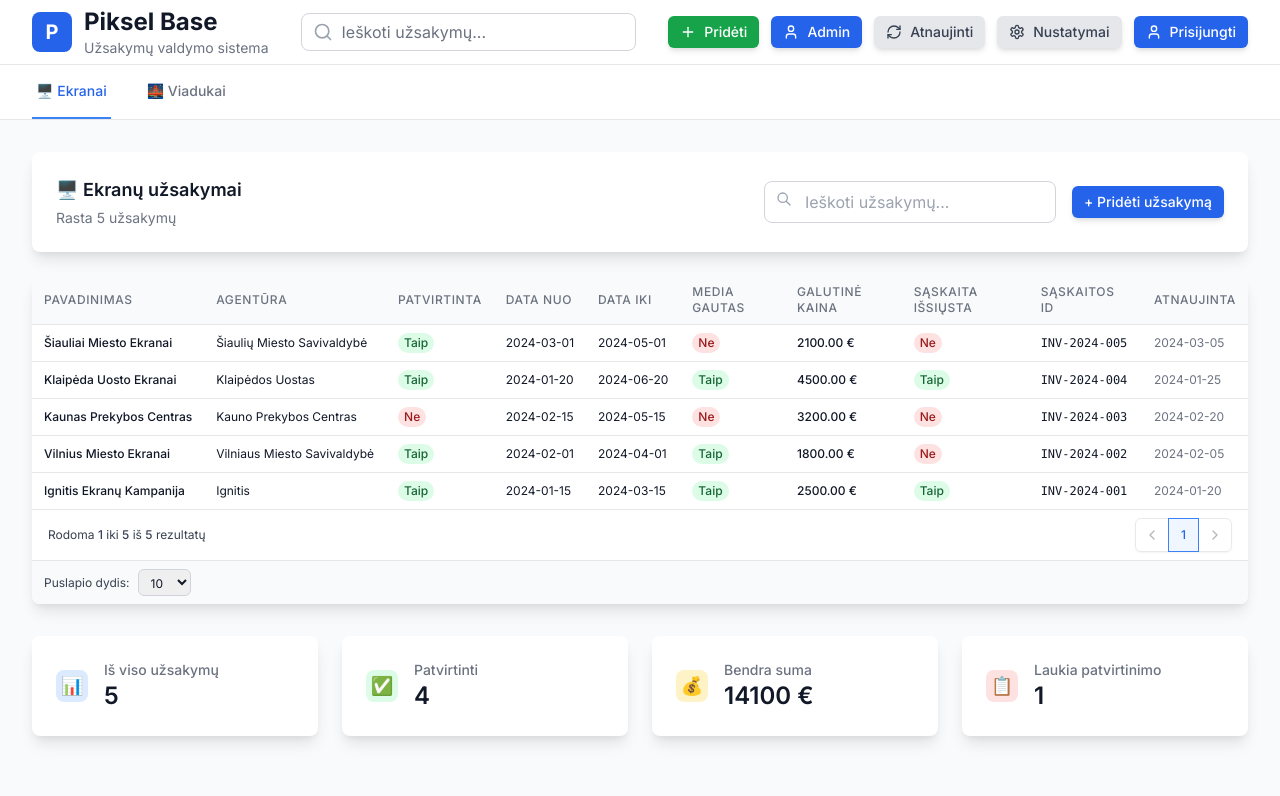
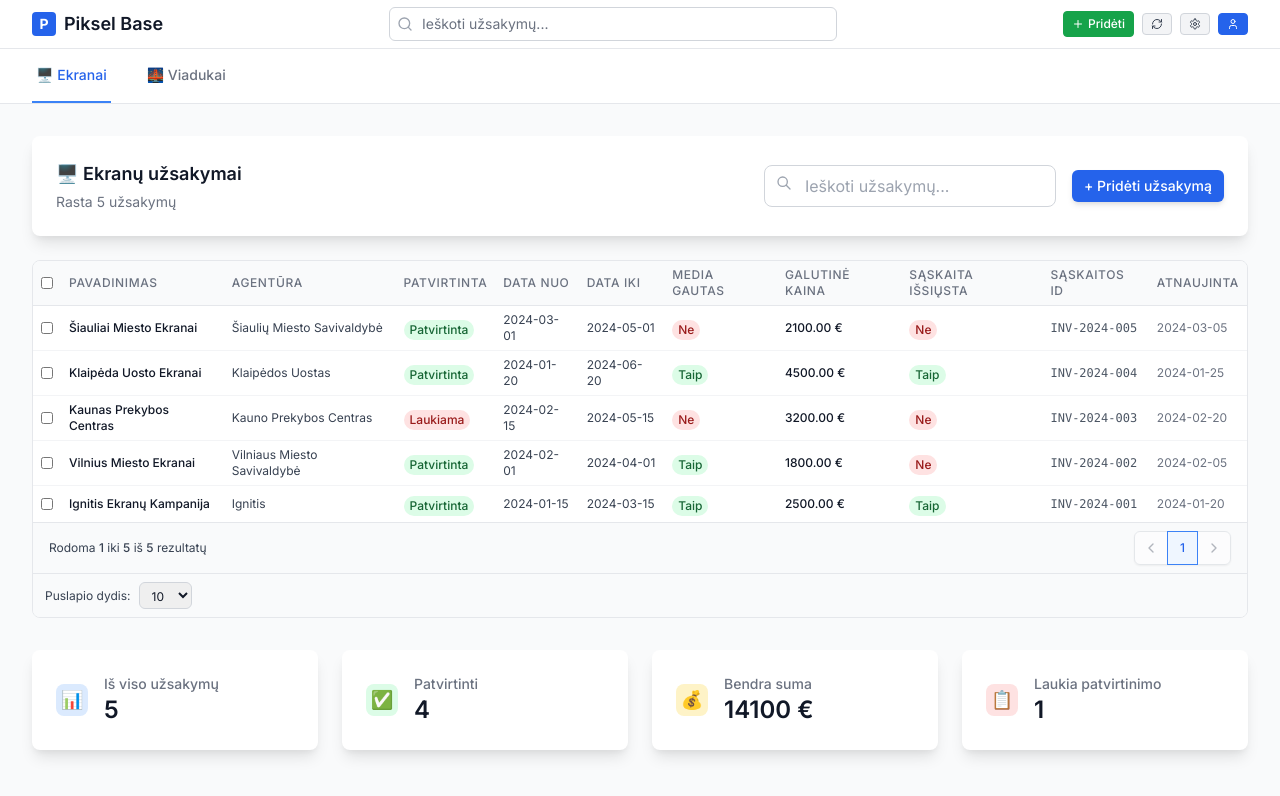
Before and after one commit to rentcas-pixel/piksel-base, a Next.js app: page / in a window 1280 px wide. Shown: the top 796 px of the page. Built offline with nearby package versions, Linux system fonts and the light colour scheme.

Commit message:
Implement clean table design with checkboxes and compact layout similar to reference image

```diff
--- a/components/Header.tsx
+++ b/components/Header.tsx
@@ -22,78 +22,67 @@ export default function Header() {
   }
 
   return (
-    <header className="bg-white border-b border-neutral-200 shadow-sm">
+    <header className="bg-white border-b border-gray-200">
       <div className="max-w-7xl mx-auto px-4 sm:px-6 lg:px-8">
-        <div className="flex justify-between items-center h-16">
+        <div className="flex justify-between items-center h-12">
           {/* Logo ir pavadinimas */}
-          <div className="flex items-center space-x-3">
-            <div className="w-10 h-10 bg-primary-600 rounded-lg flex items-center justify-center">
-              <span className="text-white font-bold text-xl">P</span>
+          <div className="flex items-center space-x-2">
+            <div className="w-6 h-6 bg-blue-600 rounded flex items-center justify-center">
+              <span className="text-white font-bold text-sm">P</span>
             </div>
             <div>
-              <h1 className="text-2xl font-bold text-neutral-900">Piksel Base</h1>
-              <p className="text-sm text-neutral-500">Užsakymų valdymo sistema</p>
+              <h1 className="text-lg font-semibold text-gray-900">Piksel Base</h1>
             </div>
           </div>
 
           {/* Paieškos laukas */}
-          <div className="flex-1 max-w-lg mx-8">
+          <div className="flex-1 max-w-md mx-6">
             <form onSubmit={handleSearch} className="relative">
-              <div className="absolute inset-y-0 left-0 pl-3 flex items-center pointer-events-none">
-                <Search className="h-5 w-5 text-neutral-400" />
+              <div className="absolute inset-y-0 left-0 pl-2 flex items-center pointer-events-none">
+                <Search className="h-4 w-4 text-gray-400" />
               </div>
               <input
                 type="text"
                 value={searchQuery}
                 onChange={(e) => setSearchQuery(e.target.value)}
                 placeholder="Ieškoti užsakymų..."
-                className="block w-full pl-10 pr-3 py-2 border border-neutral-300 rounded-lg leading-5 bg-white placeholder-neutral-500 focus:outline-none focus:placeholder-neutral-400 focus:ring-1 focus:ring-primary-500 focus:border-primary-500"
+                className="block w-full pl-8 pr-3 py-1.5 text-sm border border-gray-300 rounded-md bg-white placeholder-gray-500 focus:outline-none focus:ring-1 focus:ring-blue-500 focus:border-blue-500"
               />
             </form>
           </div>
 
           {/* Veiksmų mygtukai */}
-          <div className="flex items-center space-x-3">
+          <div className="flex items-center space-x-2">
             {/* Pridėti mygtukas */}
-            <button className="btn-success flex items-center space-x-2">
-              <Plus className="h-4 w-4" />
+            <button className="inline-flex items-center px-2 py-1 text-xs font-medium text-white bg-green-600 hover:bg-green-700 rounded border border-green-600">
+              <Plus className="h-3 w-3 mr-1" />
               <span className="hidden sm:inline">Pridėti</span>
             </button>
 
-            {/* Admin mygtukas */}
-            <button className="btn-primary flex items-center space-x-2">
-              <User className="h-4 w-4" />
-              <span className="hidden sm:inline">Admin</span>
-            </button>
-
             {/* Refresh mygtukas */}
-            <button className="btn-neutral flex items-center space-x-2">
-              <RefreshCw className="h-4 w-4" />
-              <span className="hidden sm:inline">Atnaujinti</span>
+            <button className="inline-flex items-center px-2 py-1 text-xs font-medium text-gray-700 bg-gray-100 hover:bg-gray-200 rounded border border-gray-300">
+              <RefreshCw className="h-3 w-3" />
             </button>
 
             {/* Settings mygtukas */}
-            <button className="btn-neutral flex items-center space-x-2">
-              <Settings className="h-4 w-4" />
-              <span className="hidden sm:inline">Nustatymai</span>
+            <button className="inline-flex items-center px-2 py-1 text-xs font-medium text-gray-700 bg-gray-100 hover:bg-gray-200 rounded border border-gray-300">
+              <Settings className="h-3 w-3" />
             </button>
 
             {/* Autentifikavimo mygtukas */}
             {isAuthenticated ? (
               <button
                 onClick={handleLogout}
-                className="btn-neutral flex items-center space-x-2"
+                className="inline-flex items-center px-2 py-1 text-xs font-medium text-gray-700 bg-gray-100 hover:bg-gray-200 rounded border border-gray-300"
               >
-                <LogOut className="h-4 w-4" />
-                <span className="hidden sm:inline">Atsijungti</span>
+                <LogOut className="h-3 w-3" />
               </button>
             ) : (
               <button
                 onClick={handleLogin}
-                className="btn-primary flex items-center space-x-2"
+                className="inline-flex items-center px-2 py-1 text-xs font-medium text-white bg-blue-600 hover:bg-blue-700 rounded border border-blue-600"
               >
-                <User className="h-4 w-4" />
-                <span className="hidden sm:inline">Prisijungti</span>
+                <User className="h-3 w-3" />
               </button>
             )}
           </div>
--- a/components/OrdersTable.tsx
+++ b/components/OrdersTable.tsx
@@ -17,6 +17,7 @@ export default function OrdersTable({ orders, onOrderClick }: OrdersTableProps)
   const [sortDirection, setSortDirection] = useState<SortDirection>('desc')
   const [currentPage, setCurrentPage] = useState(1)
   const [pageSize, setPageSize] = useState(10)
+  const [selectedOrders, setSelectedOrders] = useState<Set<number>>(new Set())
 
   const handleSort = (field: SortField) => {
     if (sortField === field) {
@@ -69,13 +70,39 @@ export default function OrdersTable({ orders, onOrderClick }: OrdersTableProps)
     )
   }
 
+  const handleSelectOrder = (orderId: number) => {
+    const newSelected = new Set(selectedOrders)
+    if (newSelected.has(orderId)) {
+      newSelected.delete(orderId)
+    } else {
+      newSelected.add(orderId)
+    }
+    setSelectedOrders(newSelected)
+  }
+
+  const handleSelectAll = () => {
+    if (selectedOrders.size === currentOrders.length) {
+      setSelectedOrders(new Set())
+    } else {
+      setSelectedOrders(new Set(currentOrders.map(order => order.id)))
+    }
+  }
+
   return (
-    <div className="bg-white rounded-lg shadow-card overflow-hidden">
+    <div className="bg-white border border-gray-200 rounded-lg overflow-hidden">
       {/* Table */}
       <div className="overflow-x-auto">
-        <table className="min-w-full divide-y divide-neutral-200">
-          <thead className="bg-neutral-50">
-            <tr>
+        <table className="min-w-full">
+          <thead className="bg-gray-50">
+            <tr className="border-b border-gray-200">
+              <th className="w-4 px-2 py-1.5">
+                <input
+                  type="checkbox"
+                  checked={selectedOrders.size === currentOrders.length && currentOrders.length > 0}
+                  onChange={handleSelectAll}
+                  className="w-3 h-3 text-blue-600 border-gray-300 rounded focus:ring-blue-500"
+                />
+              </th>
               {[
                 { key: 'pavadinimas', label: 'Pavadinimas' },
                 { key: 'agentura', label: 'Agentūra' },
@@ -90,7 +117,7 @@ export default function OrdersTable({ orders, onOrderClick }: OrdersTableProps)
               ].map(({ key, label }) => (
                 <th
                   key={key}
-                  className="table-header cursor-pointer hover:bg-neutral-100 transition-colors duration-150"
+                  className="px-2 py-1.5 text-left text-xs font-medium text-gray-500 uppercase tracking-wider cursor-pointer hover:bg-gray-100 transition-colors duration-150"
                   onClick={() => handleSort(key as SortField)}
                 >
                   <div className="flex items-center space-x-0.5">
@@ -101,35 +128,57 @@ export default function OrdersTable({ orders, onOrderClick }: OrdersTableProps)
               ))}
             </tr>
           </thead>
-          <tbody className="bg-white divide-y divide-neutral-200">
+          <tbody className="bg-white divide-y divide-gray-100">
             {currentOrders.map((order) => (
               <tr
                 key={order.id}
-                className="table-row"
-                onClick={() => onOrderClick(order)}
+                className="hover:bg-gray-50 transition-colors duration-150 cursor-pointer border-b border-gray-100"
               >
-                <td className="table-cell font-medium">{order.pavadinimas}</td>
-                <td className="table-cell">{order.agentura}</td>
-                <td className="table-cell">
-                  <span className={`status-badge ${order.patvirtinta ? 'status-success' : 'status-danger'}`}>
-                    {order.patvirtinta ? 'Taip' : 'Ne'}
+                <td className="w-4 px-2 py-1.5">
+                  <input
+                    type="checkbox"
+                    checked={selectedOrders.has(order.id)}
+                    onChange={(e) => {
+                      e.stopPropagation()
+                      handleSelectOrder(order.id)
+                    }}
+                    className="w-3 h-3 text-blue-600 border-gray-300 rounded focus:ring-blue-500"
+                  />
+                </td>
+                <td className="px-2 py-1.5 text-xs font-medium text-gray-900" onClick={() => onOrderClick(order)}>{order.pavadinimas}</td>
+                <td className="px-2 py-1.5 text-xs text-gray-700" onClick={() => onOrderClick(order)}>{order.agentura}</td>
+                <td className="px-2 py-1.5" onClick={() => onOrderClick(order)}>
+                  <span className={`inline-flex px-1.5 py-0.5 rounded-full text-xs font-medium ${
+                    order.patvirtinta
+                      ? 'bg-green-100 text-green-800'
+                      : 'bg-red-100 text-red-800'
+                  }`}>
+                    {order.patvirtinta ? 'Patvirtinta' : 'Laukiama'}
                   </span>
                 </td>
-                <td className="table-cell">{formatDate(order.dataNuo)}</td>
-                <td className="table-cell">{formatDate(order.dataIki)}</td>
-                <td className="table-cell">
-                  <span className={`status-badge ${order.mediaGautas ? 'status-success' : 'status-danger'}`}>
+                <td className="px-2 py-1.5 text-xs text-gray-700" onClick={() => onOrderClick(order)}>{formatDate(order.dataNuo)}</td>
+                <td className="px-2 py-1.5 text-xs text-gray-700" onClick={() => onOrderClick(order)}>{formatDate(order.dataIki)}</td>
+                <td className="px-2 py-1.5" onClick={() => onOrderClick(order)}>
+                  <span className={`inline-flex px-1.5 py-0.5 rounded-full text-xs font-medium ${
+                    order.mediaGautas
+                      ? 'bg-green-100 text-green-800'
+                      : 'bg-red-100 text-red-800'
+                  }`}>
                     {order.mediaGautas ? 'Taip' : 'Ne'}
                   </span>
                 </td>
-                <td className="table-cell font-medium">{formatPrice(order.galutineKaina)}</td>
-                <td className="table-cell">
-                  <span className={`status-badge ${order.saskaitaIssiusta ? 'status-success' : 'status-danger'}`}>
+                <td className="px-2 py-1.5 text-xs font-medium text-gray-900" onClick={() => onOrderClick(order)}>{formatPrice(order.galutineKaina)}</td>
+                <td className="px-2 py-1.5" onClick={() => onOrderClick(order)}>
+                  <span className={`inline-flex px-1.5 py-0.5 rounded-full text-xs font-medium ${
+                    order.saskaitaIssiusta
+                      ? 'bg-green-100 text-green-800'
+                      : 'bg-red-100 text-red-800'
+                  }`}>
                     {order.saskaitaIssiusta ? 'Taip' : 'Ne'}
                   </span>
                 </td>
-                <td className="table-cell font-mono text-xs">{order.saskaitosId}</td>
-                <td className="table-cell text-neutral-500">{formatDate(order.atnaujinta)}</td>
+                <td className="px-2 py-1.5 text-xs font-mono text-gray-600" onClick={() => onOrderClick(order)}>{order.saskaitosId}</td>
+                <td className="px-2 py-1.5 text-xs text-gray-500" onClick={() => onOrderClick(order)}>{formatDate(order.atnaujinta)}</td>
               </tr>
             ))}
           </tbody>
@@ -137,7 +186,7 @@ export default function OrdersTable({ orders, onOrderClick }: OrdersTableProps)
       </div>
 
       {/* Pagination */}
-      <div className="bg-white px-3 py-2 flex items-center justify-between border-t border-neutral-200 sm:px-4">
+      <div className="bg-gray-50 px-3 py-2 flex items-center justify-between border-t border-gray-200 sm:px-4">
         <div className="flex-1 flex justify-between sm:hidden">
           <button
             onClick={() => setCurrentPage(Math.max(1, currentPage - 1))}
@@ -199,7 +248,7 @@ export default function OrdersTable({ orders, onOrderClick }: OrdersTableProps)
       </div>
 
       {/* Page size selector */}
-      <div className="bg-neutral-50 px-3 py-2 border-t border-neutral-200">
+      <div className="bg-gray-50 px-3 py-2 border-t border-gray-200">
         <div className="flex items-center space-x-2">
           <label htmlFor="page-size" className="text-xs text-neutral-700">
             Puslapio dydis:
```
